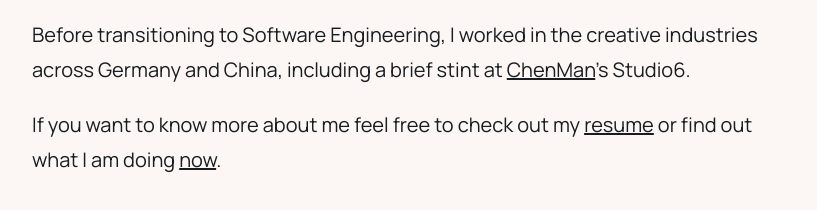
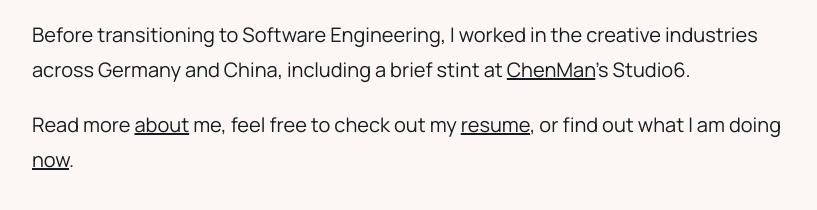
Before and after one commit to strbrgr/jochen, an Eleventy site: page content/index.njk in a window 1280 px wide. Shown: the part 254-464 px from the top of the page, without its empty margins (228-1045 px from the left). Built offline with nearby package versions, Linux system fonts and the light colour scheme; Eleventy itself is replaced by a stand-in of ours; files that its build step writes are made by us from their sources.

Commit message:
add about page

```diff
--- a/content/index.njk
+++ b/content/index.njk
@@ -7,4 +7,4 @@ numberOfLatestPostsToShow: 3
 
 <p>I'm a versatile technologist with experience in full software development lifecycle – from inception and design to deployment, operation, and iterative development. Currently, I work as a Software Engineer within the financial space.</p>
 <p>Before transitioning to Software Engineering, I worked in the creative industries across Germany and China, including a brief stint at <a href="https://www.artnet.com/artists/chen-man/">ChenMan</a>'s Studio6.</p>
-<p>If you want to know more about me feel free to check out my <a href="https://www.linkedin.com/in/strbrgr/">resume</a> or find out what I am doing <a href="/now">now</a>.
+<p>Read more <a href="/about">about</a> me, feel free to check out my <a href="https://www.linkedin.com/in/strbrgr/">resume</a>, or find out what I am doing <a href="/now">now</a>.
```
